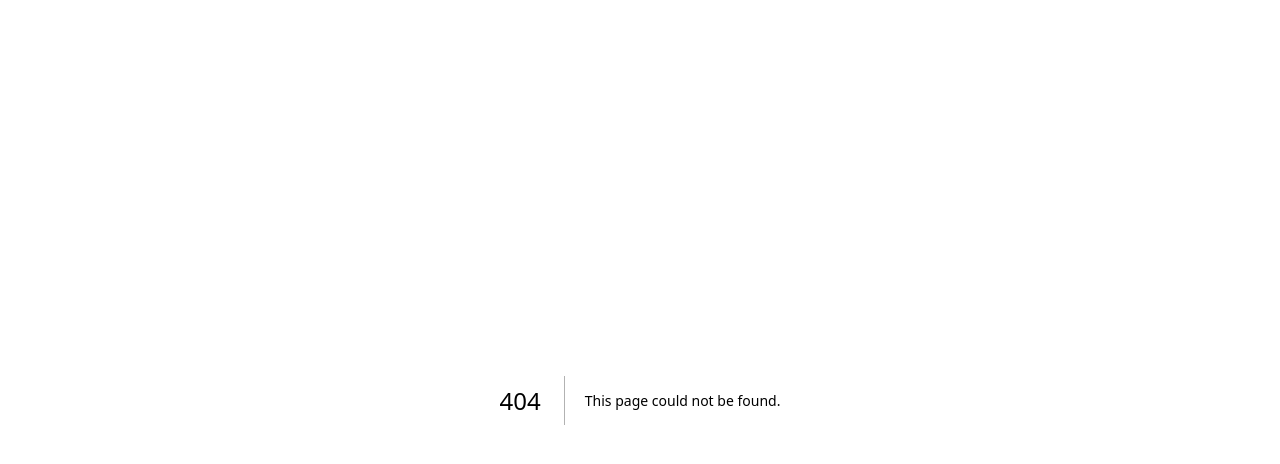
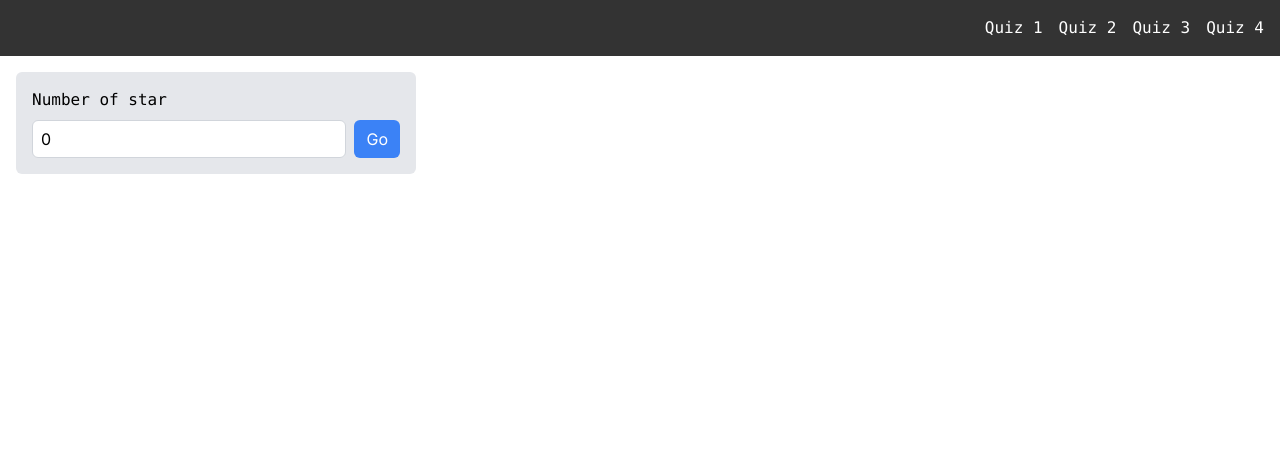
Before and after one commit to fee-hanafee/trcloud_test, a Next.js app: page /quiz1 in a window 1280 px wide. Before the commit this address had no page. Shown: the top 464 px of the page. Built offline with nearby package versions, Linux system fonts and the light colour scheme.

Commit message:
finish quiz1

```diff
--- /dev/null
+++ b/src/app/component/Button.jsx
@@ -0,0 +1,12 @@
+export default function Button({ children, onClick ,type}) {
+  return (
+    <button
+      className="px-3 py-1.5 rounded-md bg-blue-500 hover:bg-blue-600 text-white"
+      onClick={onClick}
+      type={type}
+
+    >
+      {children}
+    </button>
+  );
+}
--- /dev/null
+++ b/src/app/component/Input.jsx
@@ -0,0 +1,12 @@
+import React from 'react'
+
+export default function Input({name,onChange,value,type}) {
+  return (
+    <input className="border-gray-300 focus:border-blue-500 focus:ring-blue-300 w-full focus:outline-none px-2 py-1.5 border rounded-md  focus:ring-1"
+    name={name}
+    onChange={onChange}
+    value={value}
+    type={type}
+    />
+  )
+}
--- /dev/null
+++ b/src/app/component/Nav.jsx
@@ -0,0 +1,15 @@
+import Link from "next/link";
+import React from "react";
+
+export default function Nav() {
+  return (
+    <nav className="flex justify-end p-4 bg-[#333]">
+      <div className="flex gap-4 text-white font-mono">
+        <Link href="/quiz1" className="hover:text-red-500 transition">Quiz 1</Link>
+        <Link href="/quiz2" className="hover:text-red-500 transition">Quiz 2</Link>
+        <Link href="/quiz3" className="hover:text-red-500 transition">Quiz 3</Link>
+        <Link href="/quiz4" className="hover:text-red-500 transition">Quiz 4</Link>
+      </div>
+    </nav>
+  );
+}
--- a/src/app/globals.css
+++ b/src/app/globals.css
@@ -1,33 +1,3 @@
 @tailwind base;
 @tailwind components;
 @tailwind utilities;
-
-:root {
-  --foreground-rgb: 0, 0, 0;
-  --background-start-rgb: 214, 219, 220;
-  --background-end-rgb: 255, 255, 255;
-}
-
-@media (prefers-color-scheme: dark) {
-  :root {
-    --foreground-rgb: 255, 255, 255;
-    --background-start-rgb: 0, 0, 0;
-    --background-end-rgb: 0, 0, 0;
-  }
-}
-
-body {
-  color: rgb(var(--foreground-rgb));
-  background: linear-gradient(
-      to bottom,
-      transparent,
-      rgb(var(--background-end-rgb))
-    )
-    rgb(var(--background-start-rgb));
-}
-
-@layer utilities {
-  .text-balance {
-    text-wrap: balance;
-  }
-}
--- a/src/app/layout.js
+++ b/src/app/layout.js
@@ -1,5 +1,6 @@
 import { Inter } from "next/font/google";
 import "./globals.css";
+import Nav from "./component/Nav";
 
 const inter = Inter({ subsets: ["latin"] });
 
@@ -11,7 +12,10 @@ export const metadata = {
 export default function RootLayout({ children }) {
   return (
     <html lang="en">
-      <body className={inter.className}>{children}</body>
+      <body className={inter.className}>
+        <Nav/>
+        {children}
+        </body>
     </html>
   );
 }
--- a/src/app/page.js
+++ b/src/app/page.js
@@ -1,113 +1,7 @@
-import Image from "next/image";
+
 
 export default function Home() {
   return (
-    <main className="flex min-h-screen flex-col items-center justify-between p-24">
-      <div className="z-10 max-w-5xl w-full items-center justify-between font-mono text-sm lg:flex">
-        <p className="fixed left-0 top-0 flex w-full justify-center border-b border-gray-300 bg-gradient-to-b from-zinc-200 pb-6 pt-8 backdrop-blur-2xl dark:border-neutral-800 dark:bg-zinc-800/30 dark:from-inherit lg:static lg:w-auto  lg:rounded-xl lg:border lg:bg-gray-200 lg:p-4 lg:dark:bg-zinc-800/30">
-          Get started by editing&nbsp;
-          <code className="font-mono font-bold">src/app/page.js</code>
-        </p>
-        <div className="fixed bottom-0 left-0 flex h-48 w-full items-end justify-center bg-gradient-to-t from-white via-white dark:from-black dark:via-black lg:static lg:h-auto lg:w-auto lg:bg-none">
-          <a
-            className="pointer-events-none flex place-items-center gap-2 p-8 lg:pointer-events-auto lg:p-0"
-            href="https://vercel.com?utm_source=create-next-app&utm_medium=appdir-template&utm_campaign=create-next-app"
-            target="_blank"
-            rel="noopener noreferrer"
-          >
-            By{" "}
-            <Image
-              src="/vercel.svg"
-              alt="Vercel Logo"
-              className="dark:invert"
-              width={100}
-              height={24}
-              priority
-            />
-          </a>
-        </div>
-      </div>
-
-      <div className="relative flex place-items-center before:absolute before:h-[300px] before:w-full sm:before:w-[480px] before:-translate-x-1/2 before:rounded-full before:bg-gradient-radial before:from-white before:to-transparent before:blur-2xl before:content-[''] after:absolute after:-z-20 after:h-[180px] after:w-full sm:after:w-[240px] after:translate-x-1/3 after:bg-gradient-conic after:from-sky-200 after:via-blue-200 after:blur-2xl after:content-[''] before:dark:bg-gradient-to-br before:dark:from-transparent before:dark:to-blue-700 before:dark:opacity-10 after:dark:from-sky-900 after:dark:via-[#0141ff] after:dark:opacity-40 before:lg:h-[360px] z-[-1]">
-        <Image
-          className="relative dark:drop-shadow-[0_0_0.3rem_#ffffff70] dark:invert"
-          src="/next.svg"
-          alt="Next.js Logo"
-          width={180}
-          height={37}
-          priority
-        />
-      </div>
-
-      <div className="mb-32 grid text-center lg:max-w-5xl lg:w-full lg:mb-0 lg:grid-cols-4 lg:text-left">
-        <a
-          href="https://nextjs.org/docs?utm_source=create-next-app&utm_medium=appdir-template&utm_campaign=create-next-app"
-          className="group rounded-lg border border-transparent px-5 py-4 transition-colors hover:border-gray-300 hover:bg-gray-100 hover:dark:border-neutral-700 hover:dark:bg-neutral-800/30"
-          target="_blank"
-          rel="noopener noreferrer"
-        >
-          <h2 className={`mb-3 text-2xl font-semibold`}>
-            Docs{" "}
-            <span className="inline-block transition-transform group-hover:translate-x-1 motion-reduce:transform-none">
-              -&gt;
-            </span>
-          </h2>
-          <p className={`m-0 max-w-[30ch] text-sm opacity-50`}>
-            Find in-depth information about Next.js features and API.
-          </p>
-        </a>
-
-        <a
-          href="https://nextjs.org/learn?utm_source=create-next-app&utm_medium=appdir-template-tw&utm_campaign=create-next-app"
-          className="group rounded-lg border border-transparent px-5 py-4 transition-colors hover:border-gray-300 hover:bg-gray-100 hover:dark:border-neutral-700 hover:dark:bg-neutral-800 hover:dark:bg-opacity-30"
-          target="_blank"
-          rel="noopener noreferrer"
-        >
-          <h2 className={`mb-3 text-2xl font-semibold`}>
-            Learn{" "}
-            <span className="inline-block transition-transform group-hover:translate-x-1 motion-reduce:transform-none">
-              -&gt;
-            </span>
-          </h2>
-          <p className={`m-0 max-w-[30ch] text-sm opacity-50`}>
-            Learn about Next.js in an interactive course with&nbsp;quizzes!
-          </p>
-        </a>
-
-        <a
-          href="https://vercel.com/templates?framework=next.js&utm_source=create-next-app&utm_medium=appdir-template&utm_campaign=create-next-app"
-          className="group rounded-lg border border-transparent px-5 py-4 transition-colors hover:border-gray-300 hover:bg-gray-100 hover:dark:border-neutral-700 hover:dark:bg-neutral-800/30"
-          target="_blank"
-          rel="noopener noreferrer"
-        >
-          <h2 className={`mb-3 text-2xl font-semibold`}>
-            Templates{" "}
-            <span className="inline-block transition-transform group-hover:translate-x-1 motion-reduce:transform-none">
-              -&gt;
-            </span>
-          </h2>
-          <p className={`m-0 max-w-[30ch] text-sm opacity-50`}>
-            Explore starter templates for Next.js.
-          </p>
-        </a>
-
-        <a
-          href="https://vercel.com/new?utm_source=create-next-app&utm_medium=appdir-template&utm_campaign=create-next-app"
-          className="group rounded-lg border border-transparent px-5 py-4 transition-colors hover:border-gray-300 hover:bg-gray-100 hover:dark:border-neutral-700 hover:dark:bg-neutral-800/30"
-          target="_blank"
-          rel="noopener noreferrer"
-        >
-          <h2 className={`mb-3 text-2xl font-semibold`}>
-            Deploy{" "}
-            <span className="inline-block transition-transform group-hover:translate-x-1 motion-reduce:transform-none">
-              -&gt;
-            </span>
-          </h2>
-          <p className={`m-0 max-w-[30ch] text-sm opacity-50 text-balance`}>
-            Instantly deploy your Next.js site to a shareable URL with Vercel.
-          </p>
-        </a>
-      </div>
-    </main>
+   <h1 className="text-2xl text-red-500 p-2 font-bold">Hi,</h1>
   );
 }
--- /dev/null
+++ b/src/app/quiz1/page.jsx
@@ -0,0 +1,58 @@
+"use client";
+import React, { useState } from "react";
+import Input from "../component/Input";
+import Button from "../component/Button";
+import { nanoid } from "nanoid";
+
+export default function page() {
+  const [input, setInput] = useState(0);
+  const [stars, setStars] = useState([]);
+  const [isReverse, setIsReverse] = useState(false);
+
+  const handleChange = (e) => setInput(e.target.value);
+
+  const createPattern = (value) => {
+    const arrStar = [];
+    for (let i = 0; i < value; i++) {
+      let star = "";
+      for (let j = 0; j <= i; j++) {
+        star += "*";
+      }
+      arrStar[i] = star;
+    }
+    return arrStar;
+  };
+
+  const handleSubmit = (e) => {
+    try {
+      e.preventDefault();
+      if (isNaN(input)) return;
+      setIsReverse(input % 2 == 0);
+      setStars(createPattern(input));
+    } catch (err) {
+      console.log(err);
+    }
+  };
+
+  return (
+    <div className="p-4 flex flex-col gap-4">
+      <form
+        onSubmit={handleSubmit}
+        className="w-[400px]  flex flex-col gap-2 bg-gray-200 p-4 rounded-md"
+      >
+        <p className="font-mono">Number of star</p>
+        <div className="flex gap-2">
+          <Input onChange={handleChange} value={input} />
+          <Button type="submit">Go</Button>
+        </div>
+      </form>
+      <div
+        className={`${isReverse ? "flex flex-col" : "flex flex-col-reverse"}`}
+      >
+        {stars.map((star) => (
+          <p key={nanoid()}>{star}</p>
+        ))}
+      </div>
+    </div>
+  );
+}
--- /dev/null
+++ b/src/app/quiz2/page.jsx
@@ -0,0 +1,7 @@
+import React from 'react'
+
+export default function page() {
+  return (
+    <div>page</div>
+  )
+}
```
Also changed, not shown: package.json (+7 -3 lines), tsconfig.json (added, +34 -0 lines), 1 other file (tests, documents, lock files or other folders).
